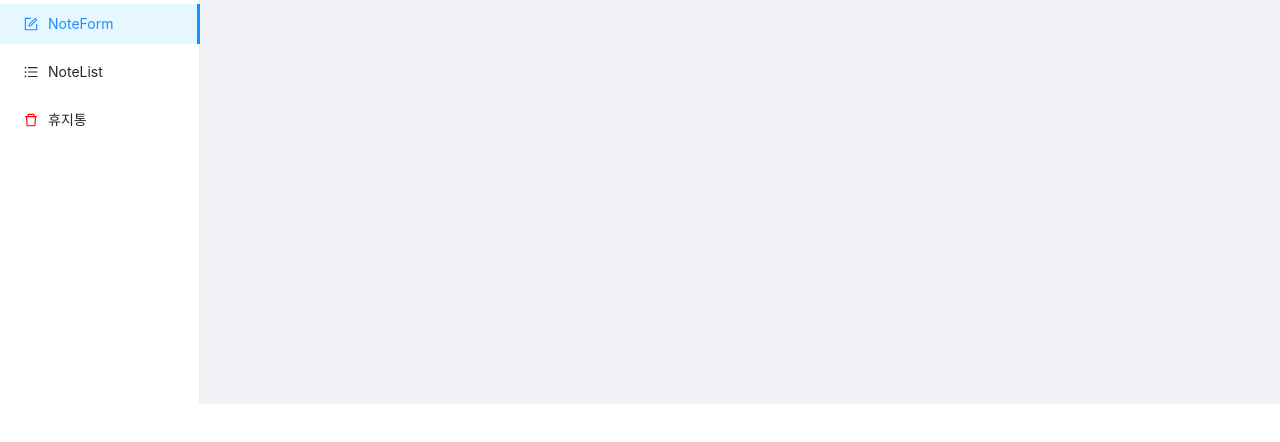
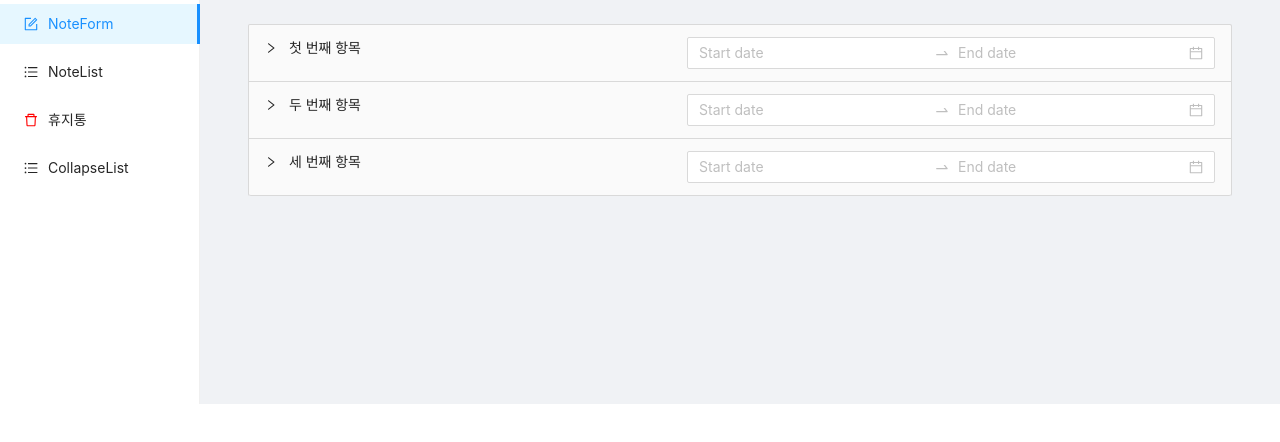
Before and after one commit to project-pododo/pododo-client, a React (Create React App) app: page /collapse in a window 1280 px wide. Shown: the top 442 px of the page. Built offline with nearby package versions, Linux system fonts and the light colour scheme.

Commit message:
데이트피커 및 CollapseList 추가

```diff
--- a/src/App.js
+++ b/src/App.js
@@ -10,6 +10,7 @@ import { useState } from "react";
 import NoteForm from "./component/NoteForm";
 import NoteList from "./component/NoteList";
 import RubbishList from "./component/RubbishList";
+import CollapseList from "./component/CollapseList";
 
 const { Content, Sider } = Layout;
 
@@ -17,8 +18,8 @@ function App() {
   const [notes, setNotes] = useState([]);
   const [rubbish, setRubbish] = useState([]);
 
-  const handleAddNote = (title, content) => {
-    const newNote = { id: Date.now(), title, content };
+  const handleAddNote = (title, content, dateRange) => {
+    const newNote = { id: Date.now(), title, content, dateRange };
     setNotes([...notes, newNote]);
   };
 
@@ -63,6 +64,9 @@ function App() {
             >
               <Link to="/rubbish">휴지통</Link>
             </Menu.Item>
+            <Menu.Item key="4" icon={<UnorderedListOutlined />}>
+              <Link to="/collapse">CollapseList</Link>
+            </Menu.Item>
           </Menu>
         </Sider>
 
@@ -87,6 +91,7 @@ function App() {
                   <RubbishList rubbish={rubbish} onRestore={handleRestore} />
                 }
               />
+              <Route path="/collapse" element={<CollapseList />} />
             </Routes>
           </Content>
         </Layout>
--- /dev/null
+++ b/src/component/CollapseList.js
@@ -0,0 +1,56 @@
+import React, { useState } from "react";
+import { Collapse, DatePicker } from "antd";
+
+const { RangePicker } = DatePicker;
+
+const items = [
+  {
+    key: "1",
+    title: "첫 번째 항목",
+    content: "이것은 첫 번째 아이템의 내용입니다.",
+  },
+  {
+    key: "2",
+    title: "두 번째 항목",
+    content: "이것은 두 번째 아이템의 내용입니다.",
+  },
+  {
+    key: "3",
+    title: "세 번째 항목",
+    content: "이것은 세 번째 아이템의 내용입니다.",
+  },
+];
+
+const MyCollapseList = () => {
+  const [dates, setDates] = useState(null);
+
+  const onChange = (values) => {
+    setDates(values ? [values[0], values[1]] : null);
+  };
+
+  return (
+    <Collapse accordion>
+      {items.map((item) => (
+        <Collapse.Panel
+          key={item.key}
+          header={
+            <div
+              style={{
+                display: "flex",
+                justifyContent: "space-between",
+                width: "100%",
+              }}
+            >
+              <span>{item.title}</span>
+              <RangePicker showTime onChange={onChange} />
+            </div>
+          }
+        >
+          <p>{item.content}</p>
+        </Collapse.Panel>
+      ))}
+    </Collapse>
+  );
+};
+
+export default MyCollapseList;
--- a/src/component/NoteCard.js
+++ b/src/component/NoteCard.js
@@ -1,6 +1,7 @@
 import React from "react";
 import { Card, Button } from "antd";
 import { DeleteOutlined } from "@ant-design/icons";
+import dayjs from "dayjs";
 
 function NoteCard({ note, onDelete }) {
   if (!note) {
@@ -18,6 +19,12 @@ function NoteCard({ note, onDelete }) {
       style={{ width: "100%" }}
     >
       <p>{note.content}</p>
+      {note.dateRange && (
+        <p style={{ color: "gray", fontSize: "12px", marginTop: "8px" }}>
+          📅 {dayjs(note.dateRange[0]).format("YYYY-MM-DD HH:mm")} ~{" "}
+          {dayjs(note.dateRange[1]).format("YYYY-MM-DD HH:mm")}
+        </p>
+      )}
     </Card>
   );
 }
--- a/src/component/NoteForm.js
+++ b/src/component/NoteForm.js
@@ -1,27 +1,38 @@
 import React, { useState } from "react";
-import { Input, Button, Card } from "antd";
+import { Input, Button, Card, DatePicker } from "antd";
 
 const { TextArea } = Input;
+const { RangePicker } = DatePicker;
 
 function NoteForm({ onAdd }) {
   const [title, setTitle] = useState("");
   const [content, setContent] = useState("");
+  const [dateRange, setDateRange] = useState(null);
 
   const handleAdd = () => {
-    if (!title.trim() || !content.trim()) return;
-    onAdd(title, content);
+    if (!title.trim() || !content.trim() || !dateRange) return;
+    onAdd(title, content, dateRange);
     setTitle("");
     setContent("");
+    setDateRange(null);
   };
 
   return (
     <Card style={{ marginBottom: 16 }}>
-      <Input
-        placeholder="제목을 입력하세요"
-        value={title}
-        onChange={(e) => setTitle(e.target.value)}
-        style={{ marginBottom: 8 }}
-      />
+      <div style={{ display: "flex", gap: "8px", marginBottom: "8px" }}>
+        <Input
+          placeholder="제목을 입력하세요"
+          value={title}
+          onChange={(e) => setTitle(e.target.value)}
+          style={{ flex: 1 }}
+        />
+        <RangePicker
+          showTime
+          value={dateRange}
+          onChange={(dates) => setDateRange(dates)}
+          style={{ width: "300px" }}
+        />
+      </div>
       <TextArea
         placeholder="노트 내용을 입력하세요."
         value={content}
--- a/src/component/RubbishList.js
+++ b/src/component/RubbishList.js
@@ -1,6 +1,7 @@
 import React from "react";
 import { Row, Col, Card, Button } from "antd";
 import { UndoOutlined } from "@ant-design/icons";
+import dayjs from "dayjs";
 
 function RubbishList({ rubbish, onRestore }) {
   return (
@@ -20,6 +21,18 @@ function RubbishList({ rubbish, onRestore }) {
                 style={{ width: "100%", backgroundColor: "#f8d7da" }}
               >
                 <p>{note.content}</p>
+                {note.dateRange && (
+                  <p
+                    style={{
+                      color: "gray",
+                      fontSize: "12px",
+                      marginTop: "8px",
+                    }}
+                  >
+                    📅 {dayjs(note.dateRange[0]).format("YYYY-MM-DD HH:mm")} ~{" "}
+                    {dayjs(note.dateRange[1]).format("YYYY-MM-DD HH:mm")}
+                  </p>
+                )}
               </Card>
             </Col>
           ))
```
Also changed, not shown: src/component/NoteList.js (+0 -25 lines).
